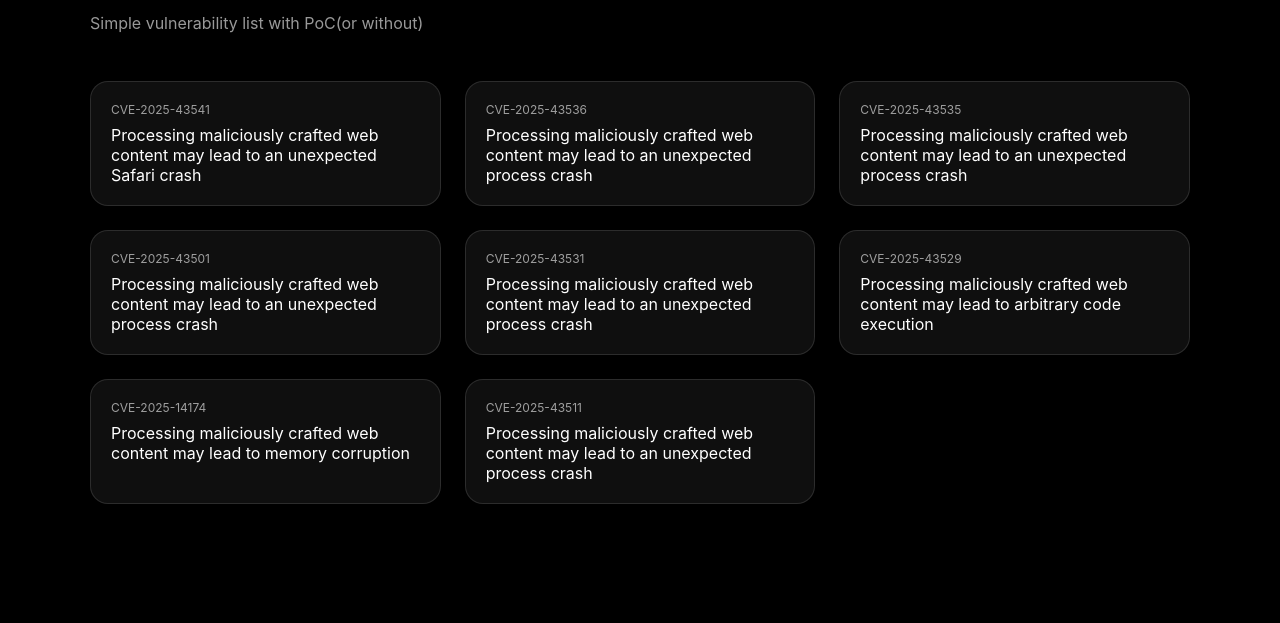
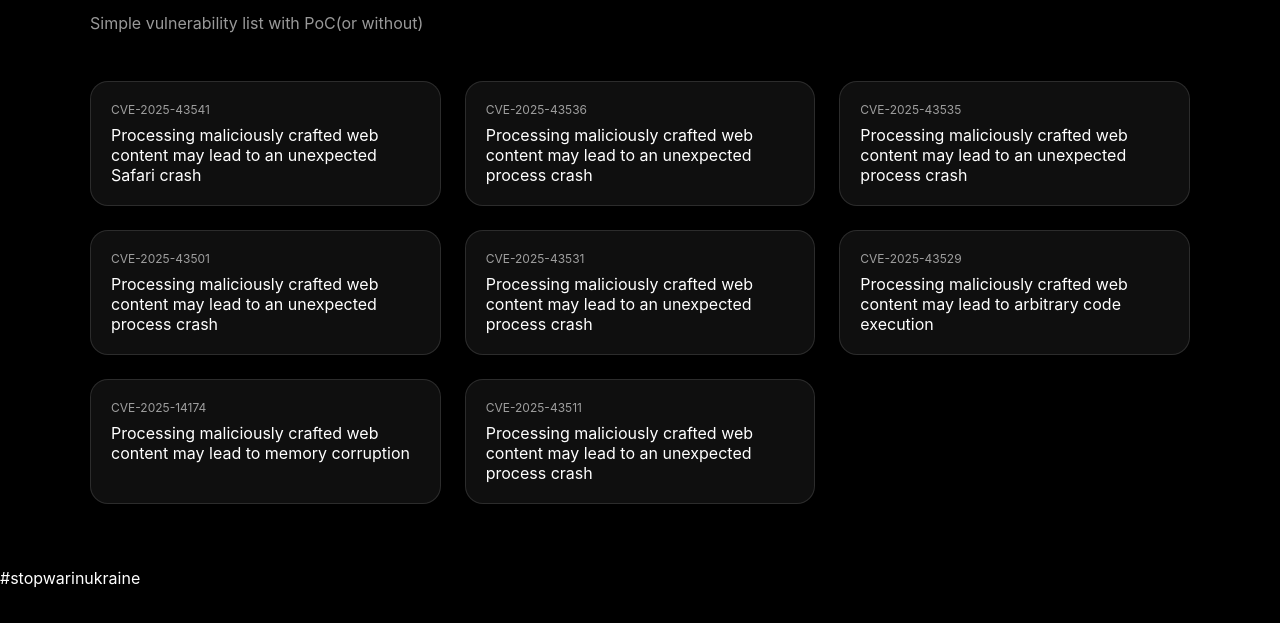
Before and after one commit to TS0NW0RK/ts0nw0rk.github.io, a plain HTML site: page WKPlace/index.html in a window 1280 px wide. Shown: the part 135-758 px from the top of the page. Drawn offline with Linux system fonts and the light colour scheme.

Commit message:
Update index.html

```diff
--- a/WKPlace/index.html
+++ b/WKPlace/index.html
@@ -49,5 +49,8 @@ fetch("src/data/vulns.json")
     });
   });
 </script>
+<footer>
+  #stopwarinukraine
+</footer>
 </body>
 </html>
```
